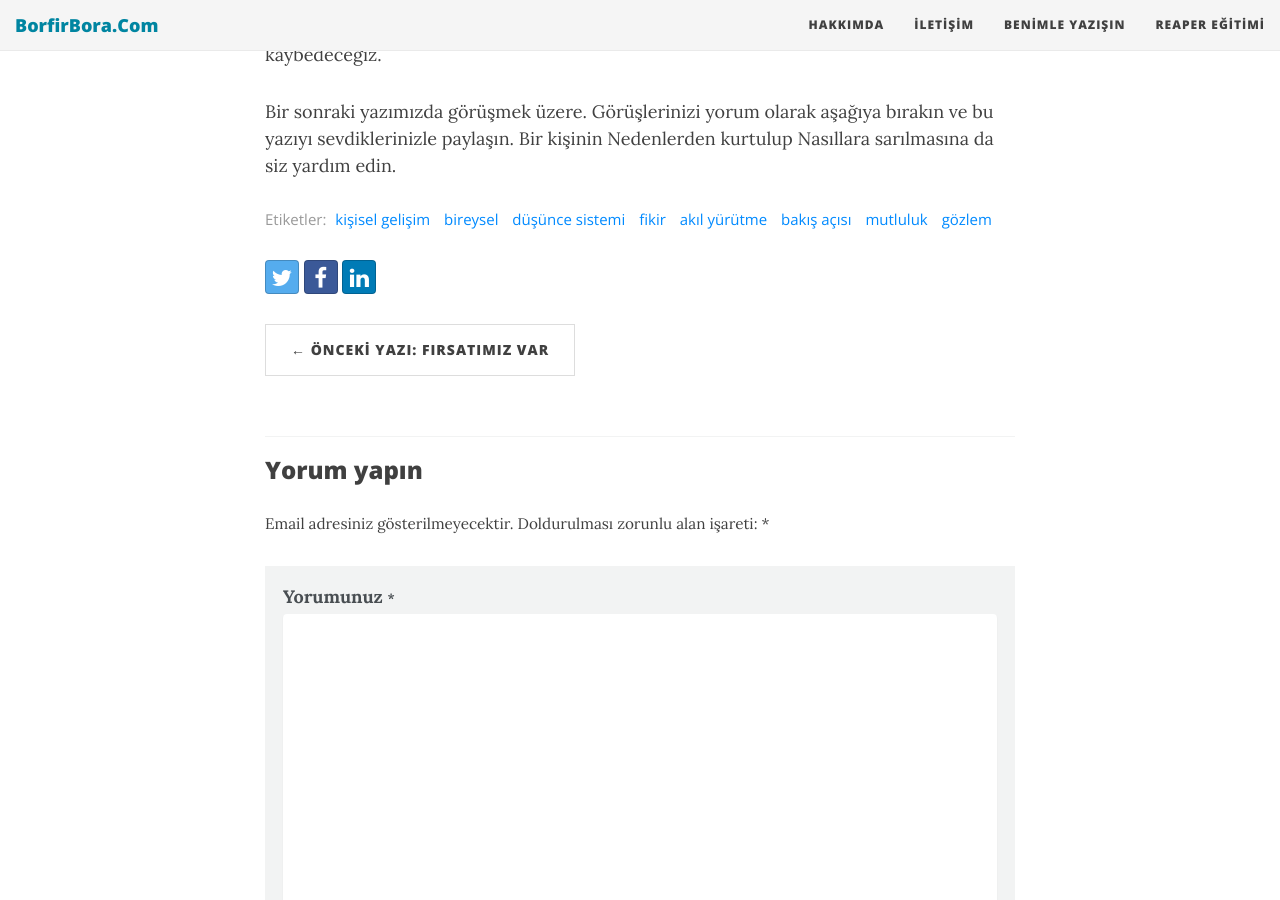
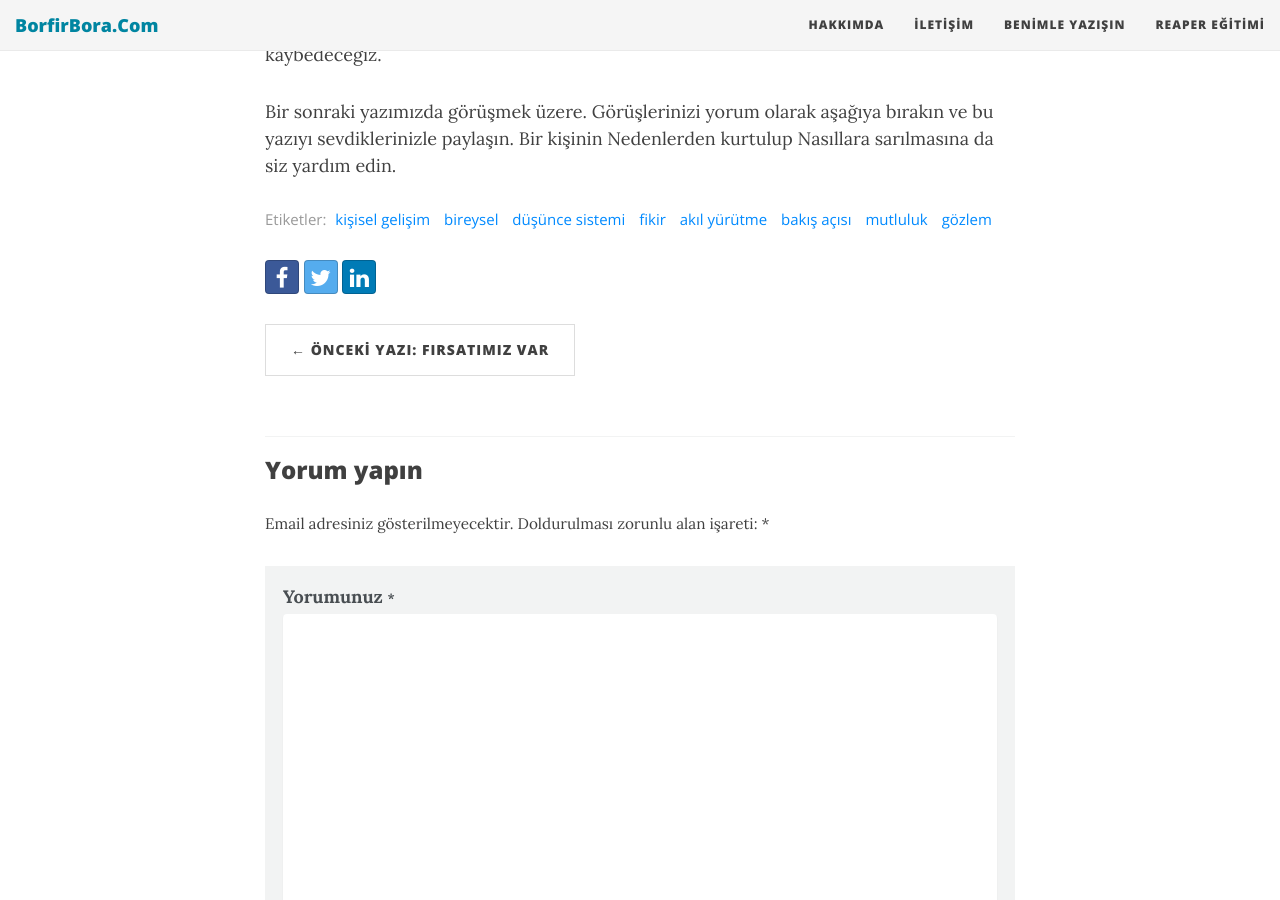
Before and after one commit to borfirbora/borfirbora.github.io, a Jekyll site: the page built from _posts/2019-11-04-neden-ben.md, in a window 1280 px wide and 900 px high, scrolled down 2916 px. Built offline with Jekyll 4.4.1, drawn with Linux system fonts in a browser that asks for light colours; nearby versions of some CDN libraries.

Commit message:
Update social-share.html

```diff
--- a/_includes/social-share.html
+++ b/_includes/social-share.html
@@ -10,21 +10,21 @@
 <section id = "social-share-section">
   <span class="sr-only">Paylaş: </span>
 
+  {% if site.share-links-active.facebook %}
+  <!--- Share on Facebook -->
+    <a href="https://www.facebook.com/sharer/sharer.php?u={{ site.url }}{{ page.url }}"
+      class="btn btn-social-icon btn-facebook" title="Share on Facebook">
+      <span class="fa fa-fw fa-facebook" aria-hidden="true"></span>
+      <span class="sr-only">Facebook</span>
+    </a>
+  {% endif %}
+
   {% if site.share-links-active.twitter %}
   <!--- Share on Twitter -->
     <a href="https://twitter.com/intent/tweet?text={{ page.title | url_encode }}+{{ site.url }}{{ page.url }}"
       class="btn btn-social-icon btn-twitter" title="Share on Twitter">
       <span class="fa fa-fw fa-twitter" aria-hidden="true"></span>
       <span class="sr-only">Twitter</span>
-    </a>
-  {% endif %}
-
-  {% if site.share-links-active.facebook %}
-  <!--- Share on Facebook -->
-    <a href="https://www.facebook.com/sharer/sharer.php?u={{ site.url }}{{ page.url }}"
-      class="btn btn-social-icon btn-facebook" title="Share on Facebook">
-      <span class="fa fa-fw fa-facebook" aria-hidden="true"></span>
-      <span class="sr-only">Facebook</span>
     </a>
   {% endif %}
 
@@ -46,6 +46,14 @@
     </a>
   {% endif %}
 
-</section>
+{% if site.share-links-active.whatsapp %}
+  <!--- Share on WhatsApp -->
+    <a href="whatsapp://send?text={{ site.url }}{{ page.url }}&t={{ page.title }}" data-action="share/whatsapp/share"
+      class="btn btn-social-icon btn-whatsapp" title="Share on WhatsApp">
+      <span class="fa fa-fw fa-whatsapp" aria-hidden="true"></span>
+      <span class="sr-only">WhatsApp</span>
+    </a>
+  {% endif%}
+  </section>
 
 {% endif %}
```
